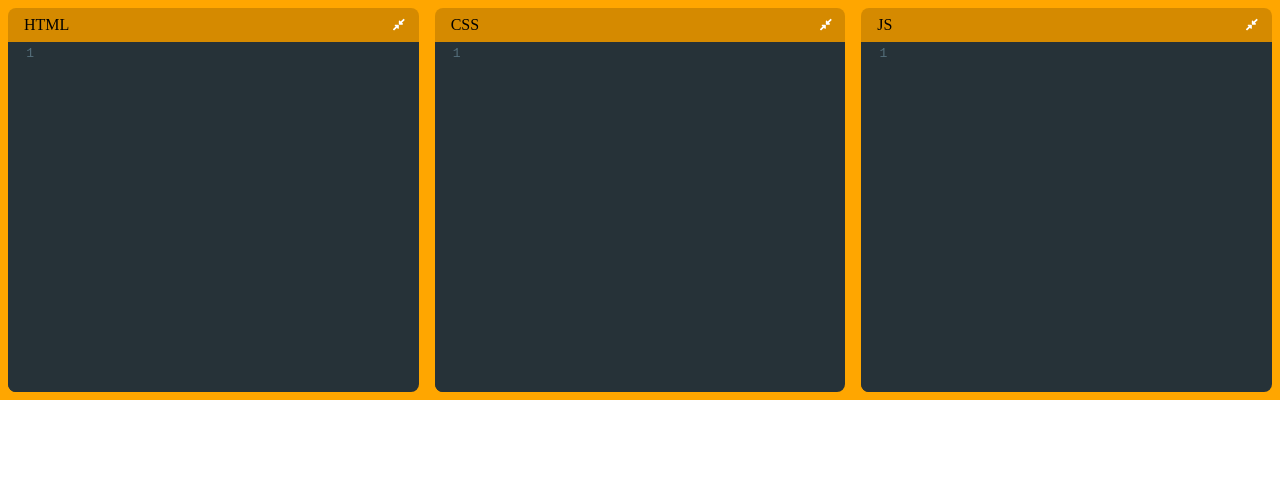
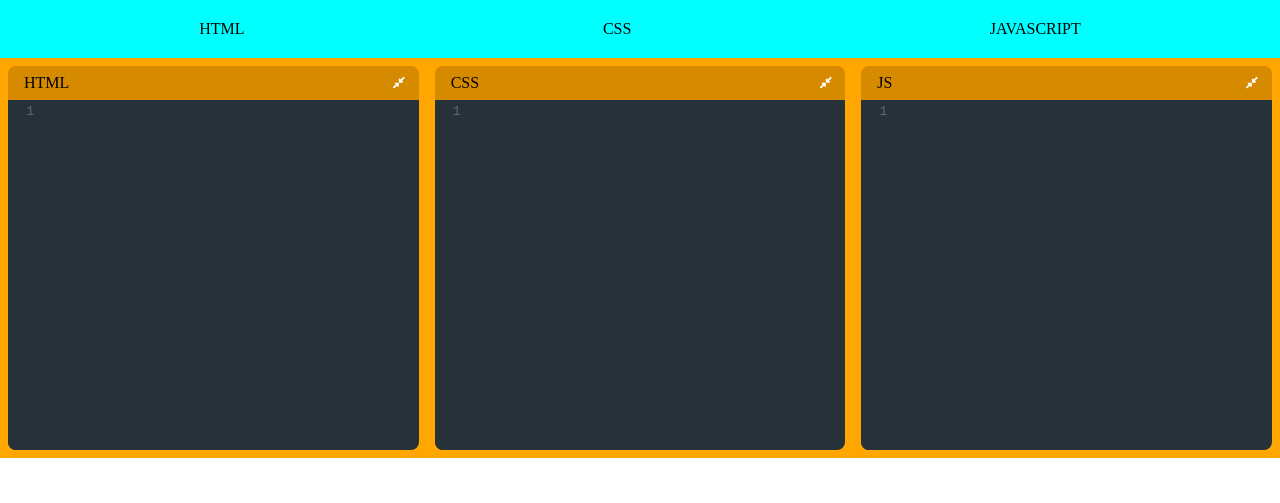
Before and after one commit to shivaniinavihs/dyteedi, a React app: page / in a window 1280 px wide. Built offline with nearby package versions, Linux system fonts and the light colour scheme.

Commit message:
Add: File explorer section

```diff
--- a/src/components/App.js
+++ b/src/components/App.js
@@ -10,6 +10,9 @@ function App() {
   const [css, setCss] = useLocalStorage('css','')
   const [js, setJs] = useLocalStorage('js','')
   const [srcDoc, setSrcDoc] = useState('')
+  const [showHtmlPanel, setShowHtmlPanel] = useState(true)
+  const [showCssPanel, setShowCssPanel] = useState(true)
+  const [showJsPanel, setShowJsPanel] = useState(true)
 
   useEffect(() => {
     const timeout = setTimeout(() => {
@@ -22,30 +25,51 @@ function App() {
     }, 250)
     return () => clearTimeout(timeout)
   }, [html, css, js])
+  const htmlPanelHandler = () => {
+    setShowHtmlPanel(!showHtmlPanel)
+  }
 
+  const CssPanelHandler = () => {
+    setShowCssPanel(!showCssPanel)
+  }
+
+  const JsPanelHandler = () => {
+    setShowJsPanel(!showJsPanel)
+  }
   return (
     <>
+        <div className="file-explorer">
+      <div onClick={htmlPanelHandler}>HTML</div>
+      <div onClick={CssPanelHandler}>CSS</div>
+      <div onClick={JsPanelHandler}>JAVASCRIPT</div>
+    </div>
       <div className="pane top-pane">
+
+        {showHtmlPanel &&
                 <Editor
                 language="xml"
                 dispname="HTML"
                 value={html}
                 onChange={setHtml}
               />
+        }
 
+        {showCssPanel &&
         <Editor
           language="css"
           dispname="CSS"
           value={css}
           onChange={setCss}
-        />
+        />}
 
+        {showJsPanel &&
         <Editor
         language="javaScript"
         dispname="JS"
         value={js}
         onChange={setJs}
               />
+        }
       </div>
       <div className="pane">
         <iframe
--- a/src/index.css
+++ b/src/index.css
@@ -54,3 +54,13 @@ body {
   overflow: hidden;
 
 }
+.file-explorer{
+  display: flex;
+  justify-content: space-around;
+  padding: 20px;
+  background-color: aqua;
+}
+
+.file-explorer div{
+  cursor: pointer;
+}
```
Lines whose indentation alone changed are shown as unchanged.
